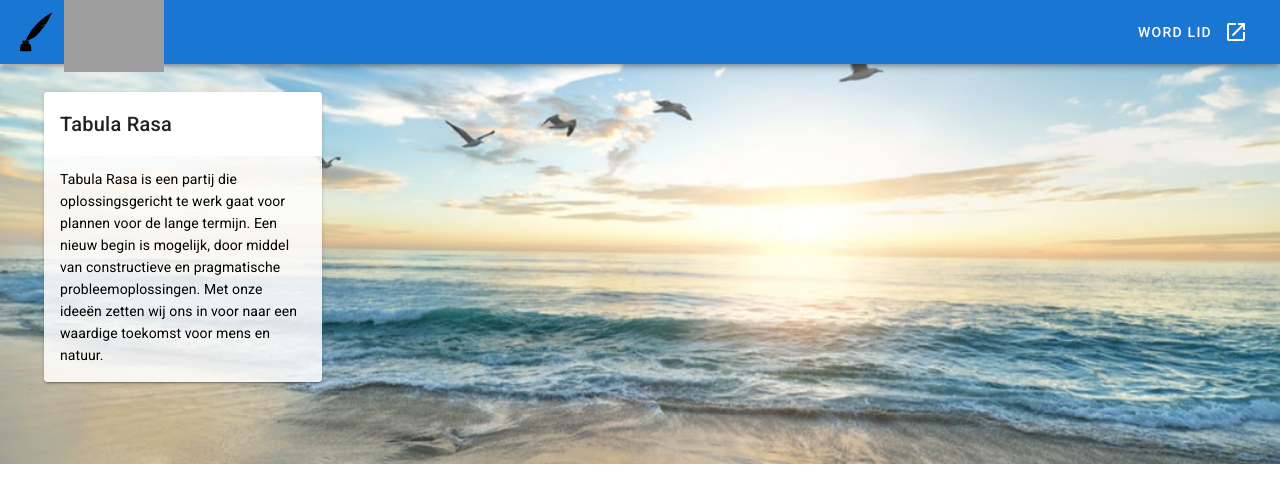
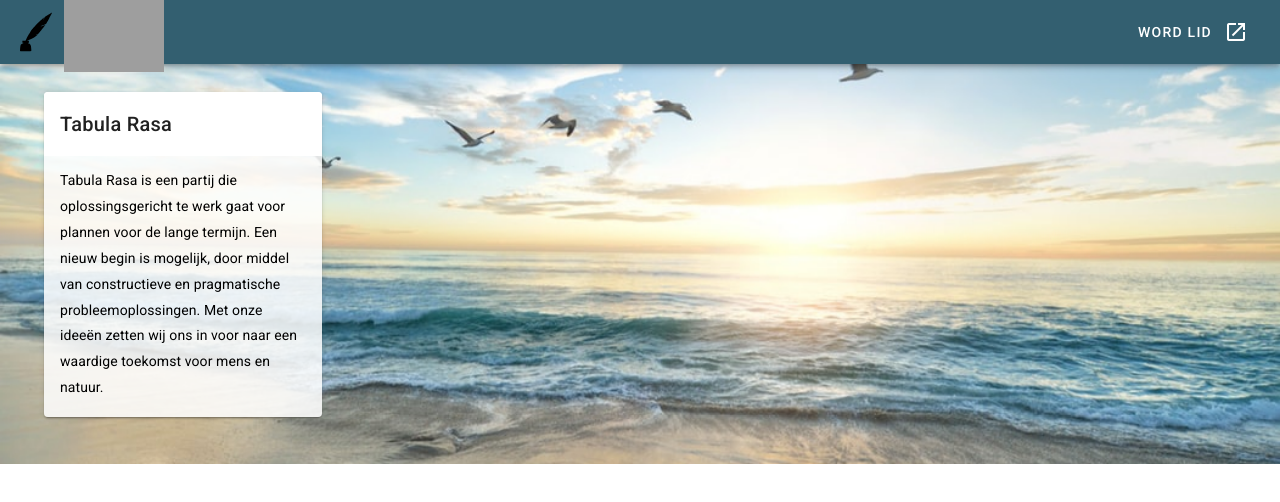
Before and after one commit to tabularasanl/website-vue, a Vue app: page / in a window 1280 px wide. Shown: the top 502 px of the page. Built offline with nearby package versions, Linux system fonts and the light colour scheme; grey boxes are pictures that could not be loaded.

Commit message:
Slightly redisigned intro

```diff
--- a/src/App.vue
+++ b/src/App.vue
@@ -2,7 +2,7 @@
   <v-app>
     <v-app-bar
       app
-      color="primary"
+      color="rgba(51, 95, 112, 1)"
       dark
     >
       <div class="d-flex align-center">
--- a/src/components/Main.vue
+++ b/src/components/Main.vue
@@ -42,6 +42,10 @@ export default {
   background-color: rgba(255, 255, 255, 0.85);
 }
 
+#intro > .v-card__text {
+  line-height: 185%;
+}
+
 #intro > .v-card__title {
   background-color: rgba(255, 255, 255);
 }
```
